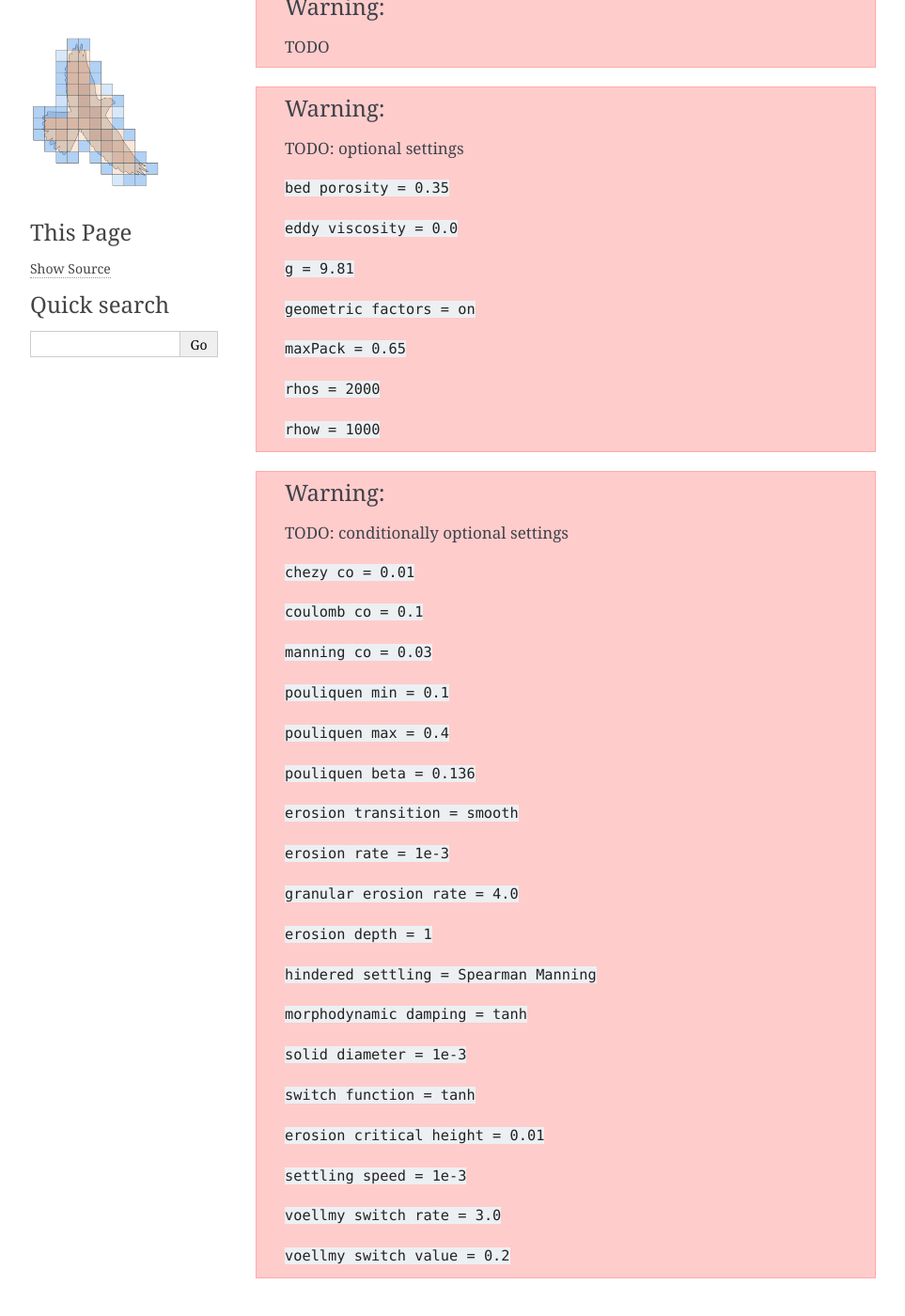
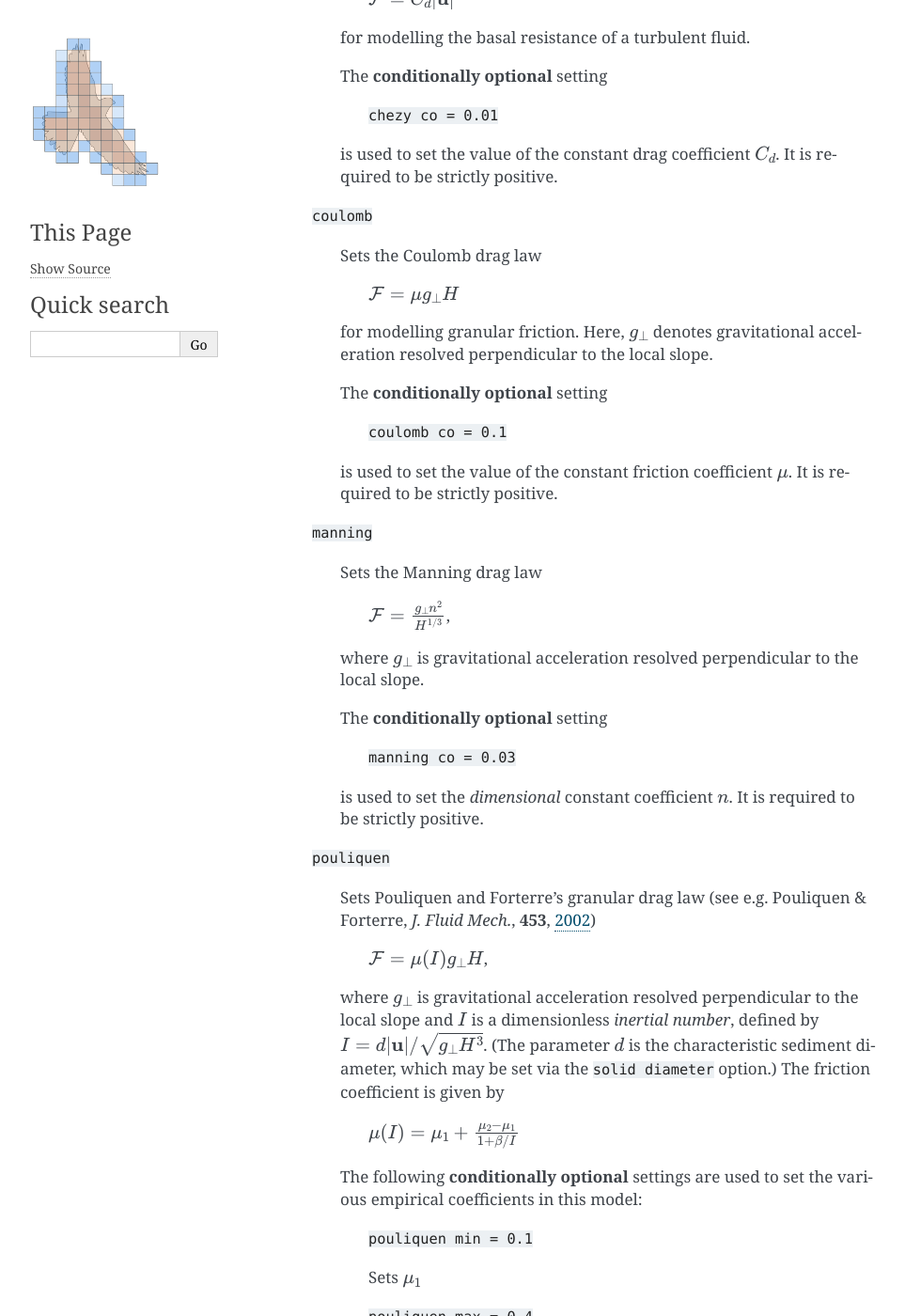
Before and after one commit to jakelangham/kestrel, a Sphinx documentation site: the page built from docs/source/settings_and_parameters/parameters.rst, in a window 1280 px wide and 1400 px high, scrolled down 468 px. Shown: the whole window at 94% size, without its empty margins (148-1111 px from the left). Built offline with Sphinx 7.4.7, drawn with Linux system fonts in a browser that asks for light colours; some of the changed text lies outside the part shown.

Commit message:
Start work on parameters block

```diff
--- a/docs/source/settings_and_parameters/parameters.rst
+++ b/docs/source/settings_and_parameters/parameters.rst
@@ -11,10 +11,96 @@ There are two **required** settings in the *Parameters* block:
 
     :code:`drag = chezy`
 
-.. warning::
-    TODO
+    This sets the basal drag closure function :math:`\tau_b`, which we assume to
+    be of the form :math:`\tau_b = \frac{\bar{\rho}
+    \bar{\mathbf{u}}}{\mathbf{u}}\mathcal{F}`, where (as detailed in
+    :ref:`physical_model`) :math:`\mathcal{F}` is a friction function that may
+    depend on the local flow variables and any conditionally optional parameters
+    relevant to the selected drag law. Options are:
 
-and
+        :code:`chezy`
+
+            Sets the Chézy drag law
+
+                :math:`\mathcal{F} = C_d |\mathbf{u}|^2`
+
+            for modelling the basal resistance of a turbulent fluid.
+
+            The **conditionally optional** setting
+
+                :code:`chezy co = 0.01`
+
+            is used to set the value of the constant drag coefficient
+            :math:`C_d`. It is required to be strictly positive.
+
+        :code:`coulomb`
+
+            Sets the Coulomb drag law
+
+                :math:`\mathcal{F} = \mu g_\perp H`
+
+            for modelling granular friction. Here, :math:`g_\perp` denotes
+            gravitational acceleration resolved perpendicular to the local
+            slope.
+
+            The **conditionally optional** setting
+
+                :code:`coulomb co = 0.1`
+
+            is used to set the value of the constant friction coefficient
+            :math:`\mu`. It is required to be strictly positive.
+
+        :code:`manning`
+
+            Sets the Manning drag law
+
+                :math:`\mathcal{F} = \frac{g_\perp n^2}{H^{1/3}}`,
+
+            where :math:`g_\perp` is gravitational acceleration resolved
+            perpendicular to the local slope.
+
+            The **conditionally optional** setting
+
+                :code:`manning co = 0.03`
+
+            is used to set the *dimensional* constant coefficient :math:`n`.  It
+            is required to be strictly positive.
+
+        :code:`pouliquen`
+
+            Sets Pouliquen and Forterre's granular drag law (see e.g. Pouliquen
+            & Forterre, *J. Fluid Mech.*, **453**, `2002
+            <https://doi.org/10.1017/S0022112001006796>`_)
+
+                :math:`\mathcal{F} = \mu(I) g_\perp H`,
+
+            where :math:`g_\perp` is gravitational acceleration resolved
+            perpendicular to the local slope and :math:`I` is a dimensionless
+            *inertial number*, defined by :math:`I = d |\mathbf{u}| /
+            \sqrt{g_\perp H^3}`. (The parameter :math:`d` is the characteristic
+            sediment diameter, which may be set via the ``solid diameter``
+            option.) The friction coefficient is given by
+
+                :math:`\mu(I) = \mu_1 + \frac{\mu_2 - \mu_1}{1 + \beta / I}`
+
+            The following **conditionally optional** settings are used to set
+            the various empirical coefficients in this model:
+
+                :code:`pouliquen min = 0.1`
+
+                Sets :math:`\mu_1`
+
+                :code:`pouliquen max = 0.4`
+
+                Sets :math:`\mu_2`
+
+                :code:`pouliquen beta = 0.136`
+
+                Sets :math:`\beta`
+
+        :code:`variable`
+
+        :code:`voellmy`
 
     :code:`erosion = on`
 
@@ -32,6 +118,9 @@ and
 
     :code:`geometric factors = on`
 
+    .. warning::
+        Note that, if this is off, :math:`g_\perp \equiv g`.
+
     :code:`maxPack = 0.65`
 
     :code:`rhos = 2000`
@@ -40,18 +129,6 @@ and
 
 .. warning::
     TODO: conditionally optional settings
-
-    :code:`chezy co = 0.01`
-
-    :code:`coulomb co = 0.1`
-
-    :code:`manning co = 0.03`
-
-    :code:`pouliquen min = 0.1`
-
-    :code:`pouliquen max = 0.4`
-
-    :code:`pouliquen beta = 0.136`
 
     :code:`erosion transition = smooth`
 
```
Also changed, not shown: docs/source/settings and parameters.rst (+9 -4 lines), docs/source/settings_and_parameters/initial conditions.rst (renamed from docs/source/settings_and_parameters/source.rst, +15 -5 lines), docs/source/settings_and_parameters/topog.rst (+7 -8 lines).
